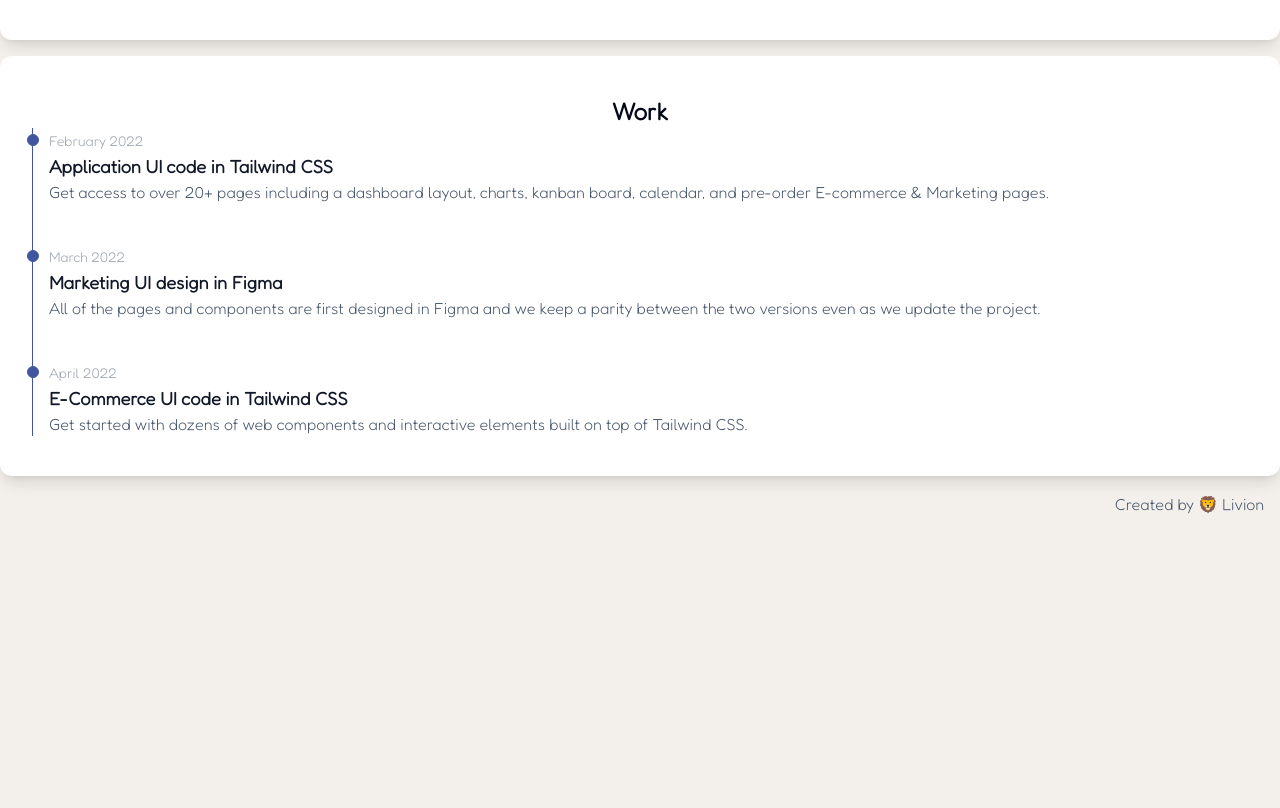
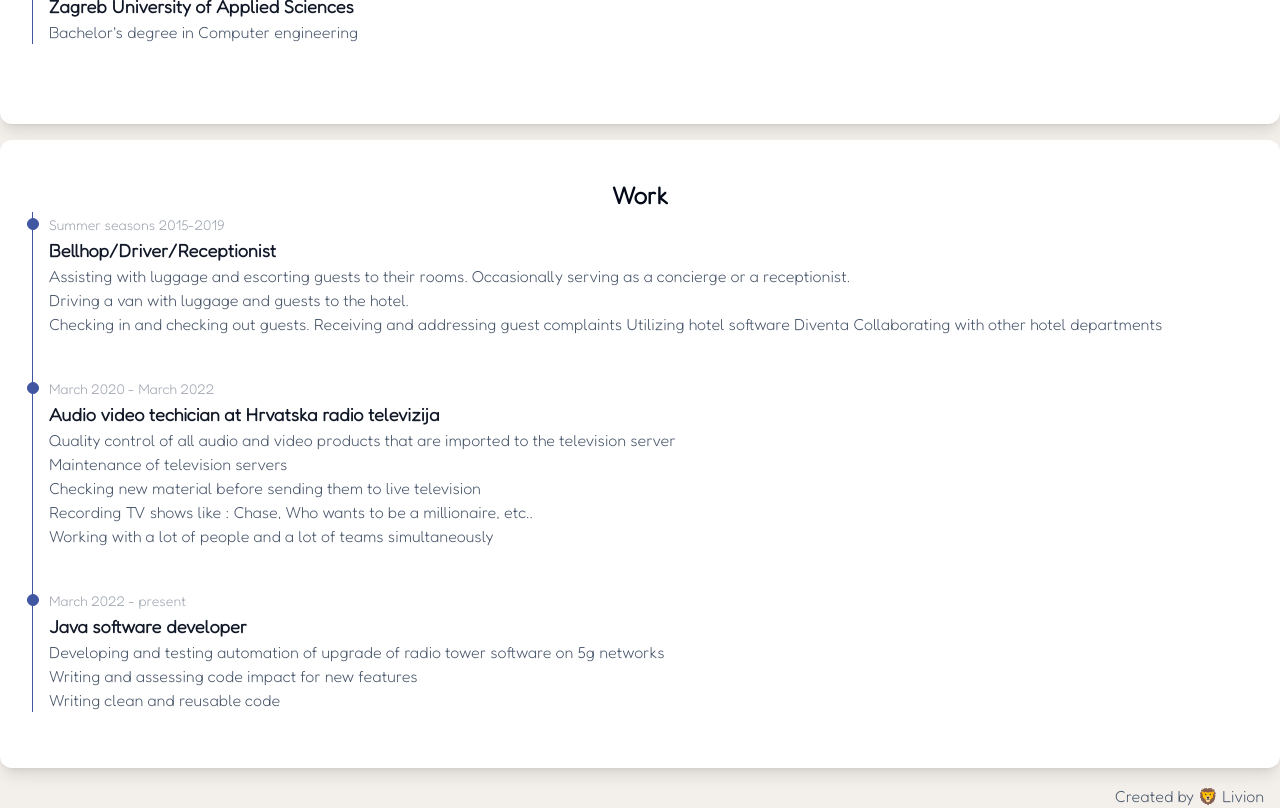
Before and after one commit to Bklar94/portfolio, a Next.js app in the folder port/: page /about in a window 1280 px wide. Shown: the part 600-1408 px from the top of the page. Before the commit the page ends 1116 px from the top, so only its background shows below. Built offline with nearby package versions, Linux system fonts and the light colour scheme.

Commit message:
finished project

```diff
--- a/port/app/about/page.tsx
+++ b/port/app/about/page.tsx
@@ -45,8 +45,9 @@ const AboutPage = () => {
       </div>
 
 
-      <div className="container md:flex md:items-center md:justify-center flex justify-center pt-4 mt-28">
-        Lorem ipsum, dolor sit amet consectetur adipisicing elit. Debitis, nulla id sint velit assumenda quia nostrum nobis, nesciunt natus deleniti modi. Voluptate ad neque vitae dolorem qui dignissimos, inventore veniam? Lorem ipsum, dolor sit amet consectetur adipisicing elit. Illum, ratione deleniti nulla accusantium nobis, itaque cum repellat hic natus numquam harum. Placeat fuga obcaecati praesentium accusantium accusamus eos! Reprehenderit, minima.
+      <div className="container md:flex md:items-center md:justify-center md:flex-col gap-10 flex flex-col justify-center pt-4 my-20">
+        <p className="text-lg text-slate-700 text-center">A software developer with a passion for exploration 🌍, competition 🏆, and digital adventures 💻. Welcome to my corner of the web!</p>
+        <p className="text-lg text-slate-700 max-w-7xl text-center">Through my work as a software developer, I aim to channel my passions into creating meaningful experiences and solutions. Whether I&apos;m crafting compelling narratives, designing engaging experiences, or tackling complex problems, my diverse interests inform and inspire my creative approach.</p>
       </div>
 
       <div className="container bg-white shadow-lg py-10 rounded-xl my-4">
@@ -72,21 +73,35 @@ const AboutPage = () => {
         <ol className="relative border-s border-[#4056A1] bg-">
             <li className="mb-10 ms-4">
                 <div className="absolute w-3 h-3 bg-[#4056A1] rounded-full mt-1.5 -start-1.5 border border-[#4056A1]"></div>
-                <time className="mb-1 text-sm font-normal leading-none text-gray-400">February 2022</time>
-                <h3 className="text-lg font-semibold text-gray-900">Application UI code in Tailwind CSS</h3>
-                <p className="mb-4 text-base font-normal text-slate-600">Get access to over 20+ pages including a dashboard layout, charts, kanban board, calendar, and pre-order E-commerce & Marketing pages.</p>
+                <time className="mb-1 text-sm font-normal leading-none text-gray-400">Summer seasons 2015-2019</time>
+                <h3 className="text-lg font-semibold text-gray-900">Bellhop/Driver/Receptionist</h3>
+                <ul className="mb-4 text-base font-normal text-slate-600">
+                  <li>Assisting with luggage and escorting guests to their rooms. Occasionally serving as a concierge or a receptionist. </li>
+                  <li>Driving a van with luggage and guests to the hotel.</li>
+                  <li>Checking in and checking out guests. Receiving and addressing guest complaints Utilizing hotel software Diventa Collaborating with other hotel departments</li>
+                </ul>
             </li>
             <li className="mb-10 ms-4">
                 <div className="absolute w-3 h-3 bg-[#4056A1] rounded-full mt-1.5 -start-1.5 border border-[#4056A1]"></div>
-                <time className="mb-1 text-sm font-normal leading-none text-gray-400">March 2022</time>
-                <h3 className="text-lg font-semibold text-gray-900">Marketing UI design in Figma</h3>
-                <p className="text-base font-normal text-slate-600">All of the pages and components are first designed in Figma and we keep a parity between the two versions even as we update the project.</p>
+                <time className="mb-1 text-sm font-normal leading-none text-gray-400">March 2020 - March 2022</time>
+                <h3 className="text-lg font-semibold text-gray-900">Audio video techician at Hrvatska radio televizija</h3>
+                <ul className="mb-4 text-base font-normal text-slate-600">
+                  <li>Quality control of all audio and video products that are imported to the television server</li>
+                  <li>Maintenance of television servers</li>
+                  <li>Checking new material before sending them to live television</li>
+                  <li>Recording TV shows like : Chase, Who wants to be a millionaire, etc..</li>
+                  <li>Working with a lot of people and a lot of teams simultaneously</li>
+                </ul>
             </li>
             <li className="ms-4">
                 <div className="absolute w-3 h-3 bg-[#4056A1] rounded-full mt-1.5 -start-1.5 border border-[#4056A1]"></div>
-                <time className="mb-1 text-sm font-normal leading-none text-gray-400">April 2022</time>
-                <h3 className="text-lg font-semibold text-gray-900">E-Commerce UI code in Tailwind CSS</h3>
-                <p className="text-base font-normal text-slate-600">Get started with dozens of web components and interactive elements built on top of Tailwind CSS.</p>
+                <time className="mb-1 text-sm font-normal leading-none text-gray-400">March 2022 - present</time>
+                <h3 className="text-lg font-semibold text-gray-900">Java software developer</h3>
+                <ul className="mb-4 text-base font-normal text-slate-600">
+                  <li>Developing and testing automation of upgrade of radio tower software on 5g networks</li>
+                  <li>Writing and assessing code impact for new features</li>
+                  <li>Writing clean and reusable code</li>
+                </ul>
             </li>
         </ol>
       </div>
--- a/port/app/page.tsx
+++ b/port/app/page.tsx
@@ -54,7 +54,7 @@ export default function Home() {
         </NavigationMenu>
       </div>
       <div className="h-fit md:flex md:flex-row md:items-center md:justify-around flex flex-col justify-center items-center px-40 mt-8 md:mt-0">
-        <Image src={"/branimir.png"} width={155} height={140} alt="Me" className="rounded-full mb-2 hover:animate-ping"/>
+        <Image src={"/branimir.png"} width={155} height={140} alt="Me" className="rounded-full mb-2"/>
         <div className={cn("text-center md:text-pretty md:max-w-[40%] text-slate-600 min-w-64 my-4", font.className)}>
         <h1 className={cn("text-4xl mb-10", roboto.className)}>Hi, my name is Branimir</h1>
         <p className="text-lg">Software developer passionate for turning a world into a better place using the best form of art, the art of code!</p>
@@ -87,7 +87,10 @@ export default function Home() {
         </div>
       </div>
 
-      <div className="flex justify-center h-fit md:px-40 my-4 ">
+      <div className="flex flex-col gap-6 items-center justify-center h-fit md:px-40 my-4 ">
+        <h3 className="font-bold text-4xl">Let&apos;s connect</h3>
+        <p className="max-w-96 text-slate-800 text-center text-md">I&apos;m always on the lookout for new opportunities to collaborate and create something extraordinary. Whether you&apos;re interested in discussing a potential project, need help with your personal project, need a website for your business, don&apos;t hesitate to reach out!
+        Thanks for stopping by, and I look forward to connecting with you soon.</p>
         <ContactForm/>
       </div>
       <footer className="flex flex-row-reverse items-end h-fit px-4 text-slate-600 ">
```
